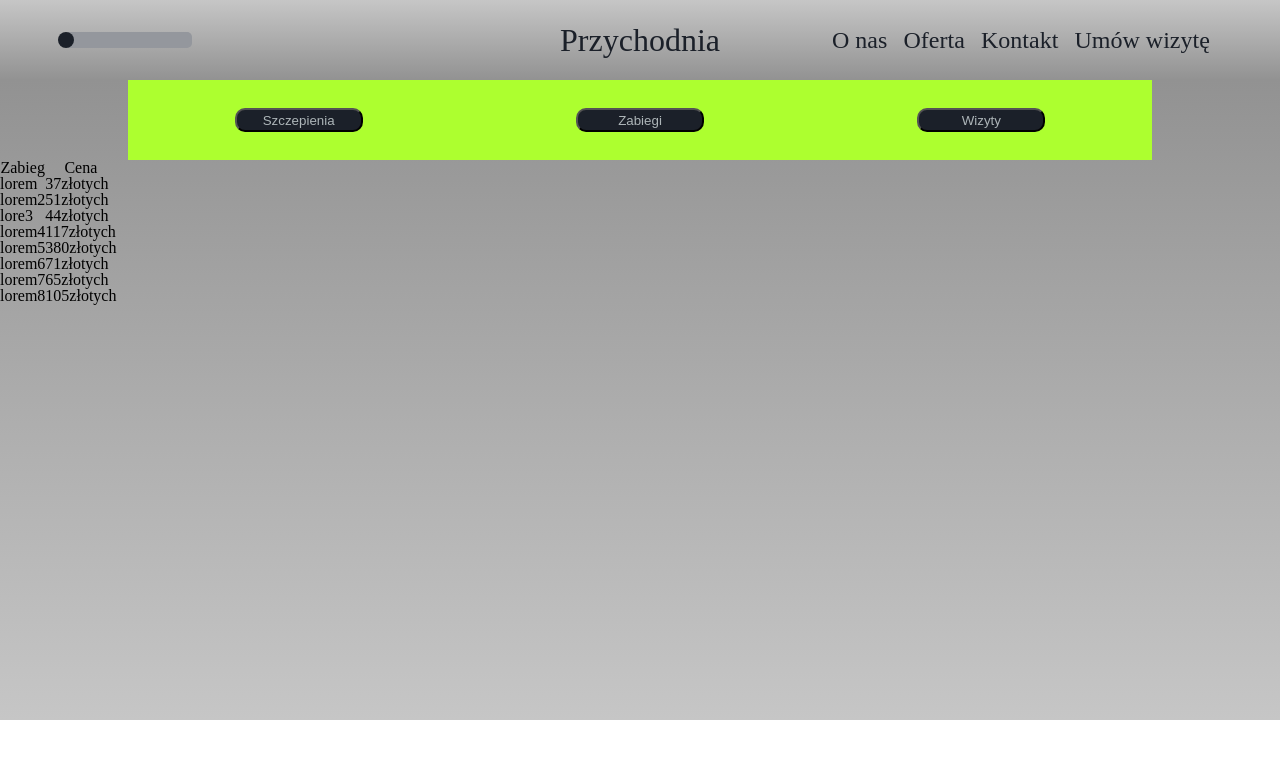
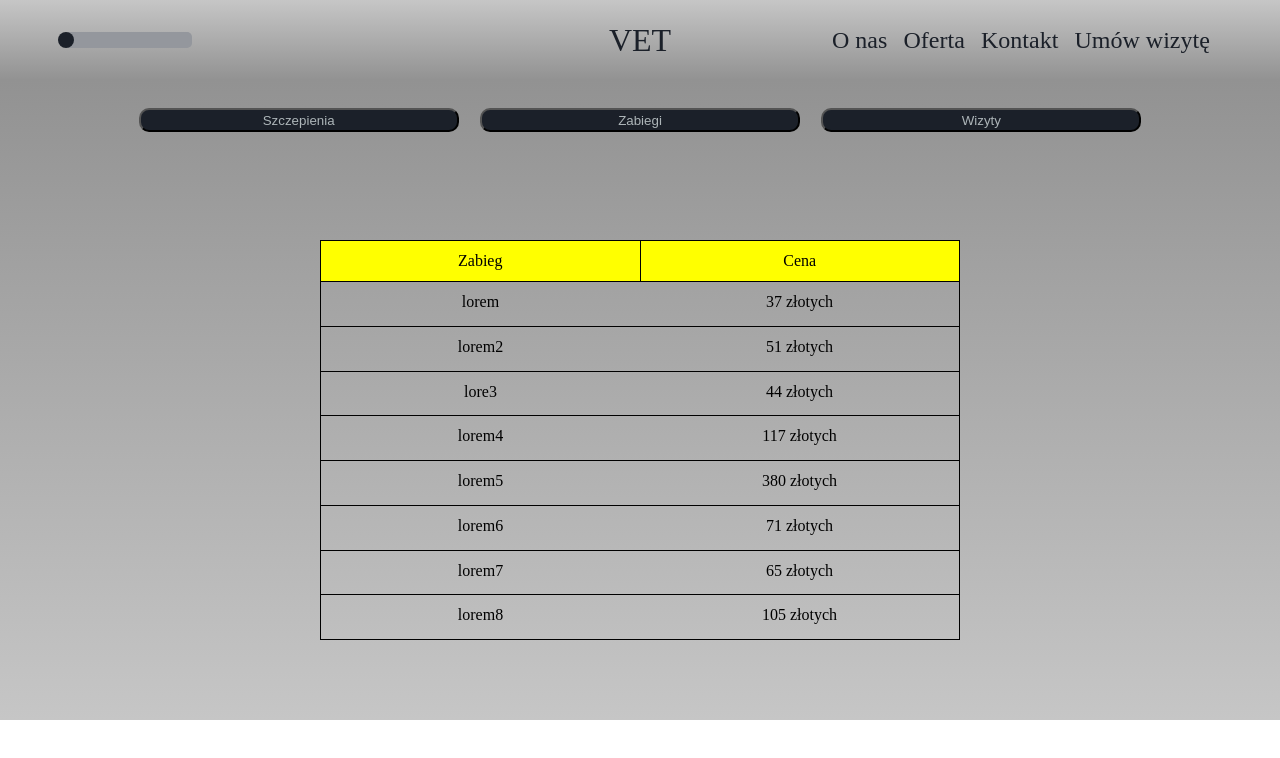
Before and after one commit to Kadavi95/ProjectMiniWeb, a React (Create React App) app: page /treatment in a window 1280 px wide. Shown: the top 758 px of the page. Built offline with nearby package versions, Linux system fonts and the light colour scheme.

Commit message:
added table

```diff
--- a/src/Components/Navigation.js
+++ b/src/Components/Navigation.js
@@ -86,7 +86,7 @@ class Navigation extends Component {
                   ? "logoLinkDay"
                   : "LogoLinkNight"
               }>
-                Przychodnia
+                VET
               </Link>
             </div>
             <div
--- a/src/Components/pages/innerPages/Treatment.js
+++ b/src/Components/pages/innerPages/Treatment.js
@@ -1,4 +1,5 @@
 import React from "react";
+import '../../../sass/treatments.scss';
 
 const procedures = [
   {
@@ -35,14 +36,21 @@ const procedures = [
   },
 ];
 const currencyName = "złotych";
-const classNames =['treatmentContainer', 'treatmentTable', 'treatmentTableThead', 'treatmentTableTbody', 'treatmentTableTr', 'treatmentTableTh', 'treatmentTableTd'];
+const classNames = [
+  "treatmentContainer",
+  "treatmentTable",
+  "treatmentTableThead",
+  "treatmentTableTbody",
+  "treatmentTableTr",
+  "treatmentTableTh",
+  "treatmentTableTd",
+];
 const Treatment = () => {
   const singleItem = procedures.map(({ name, price }) => (
     <tr className={classNames[4]} key={name}>
       <td className={classNames[6]}>{name}</td>
-      <td className={classNames[6]} >
-        {price}
-        {currencyName}
+      <td className={classNames[6]}>
+        {price} {currencyName}
       </td>
     </tr>
   ));
@@ -51,7 +59,7 @@ const Treatment = () => {
       <div className={classNames[0]}>
         <table className={classNames[1]}>
           <thead className={classNames[2]}>
-          <tr className={classNames[4]} >
+            <tr className={classNames[4]}>
               <th className={classNames[5]}>Zabieg</th>
               <th className={classNames[5]}>Cena</th>
             </tr>
--- a/src/sass/Buttons.scss
+++ b/src/sass/Buttons.scss
@@ -3,14 +3,13 @@
 .buttonsContainer{
     height: 10vh;
     width: 80%;
-    background-color: greenyellow;
     margin: 0 auto;
     display: flex;
     flex-direction: row;
     justify-content: space-around;
     align-items: center;
     button {
-        width: 10vw;
+        width: 25vw;
         height: 3vh;
         background-color: $sixthColor;
         border-radius: 10px;
--- a/src/sass/treatments.scss
+++ b/src/sass/treatments.scss
@@ -1 +1,43 @@
 @import './variables';
+
+.treatmentContainer {
+    height: 70vh;
+    width: 100%;
+    display: flex;
+    flex-direction: row;
+    justify-content: center;
+    align-items: center;
+    .treatmentTable{
+        border: 1px solid black;
+        height: 50vh;
+        width: 50%;
+     .treatmentTableThead{
+         border-bottom: 1px solid black;
+         background-color: yellow;
+        .treatmentTableTr{
+            height: 5vh;
+            width: 100%;
+            line-height: 5vh;
+
+            .treatmentTableTh{
+                width: 50%;
+                border-right: 1px solid black;
+            }
+        }
+     }
+     .treatmentTableTbody{
+
+            .treatmentTableTr{
+                height: 5vh;
+                width: 100%;
+                line-height: 5vh;
+                border-bottom: 1px solid black;
+
+                .treatmentTableTd{
+                    width: 50%;
+                    text-align: center;
+                }
+            }
+     }
+    }
+}
```
Lines whose indentation alone changed are shown as unchanged.
